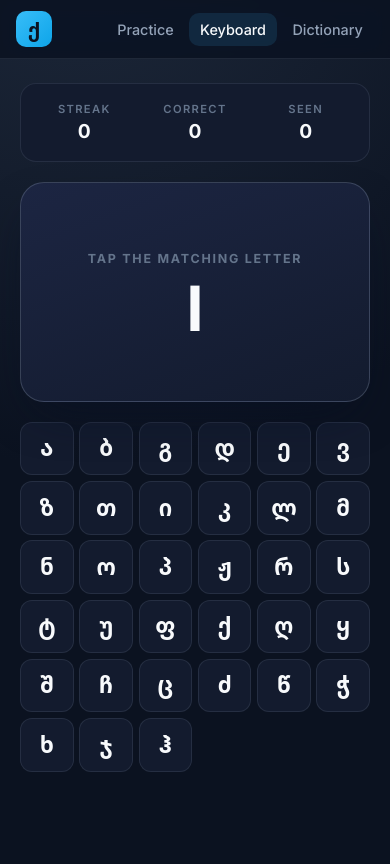
After one commit to dariuswhatling/kartuli, a Django app: page /keyboard/ in a window 390 px wide. The commit adds this page. Run offline with Django 5.2, Linux system fonts and the light colour scheme; data comes from the database, SQL or seed files in the repository; data that the repository does not hold is empty.

Commit message:
Add alphabet keyboard practice mode
New /keyboard/ page that shows a romanised prompt (e.g. 'ts'') and the full 33-letter Georgian alphabet as tappable keys. Tapping the correct letter is logged as a normal Attempt, so the spaced-recall weighting carries across modes.

Selection: pick_card now accepts single_char_only to restrict to alphabet cards. Two new endpoints: /api/quiz/keyboard-layout/ (distinct single-char Georgian letters) and /api/quiz/keyboard-next/ (next prompt). Answers reuse the existing /api/quiz/answer/ endpoint.

UI: new 'Keyboard' nav link, three-mode chooser on the home page, responsive grid (6 cols on narrow phones, 7 default, 9 on wider screens), tap-feedback colours matching the multiple-choice quiz.
Co-authored-by: Cursor <cursoragent@cursor.com>

```diff
--- a/flashcards/urls.py
+++ b/flashcards/urls.py
@@ -4,9 +4,16 @@ from . import views
 
 urlpatterns = [
     path("quiz/", views.quiz_page, name="quiz"),
+    path("keyboard/", views.keyboard_page, name="keyboard"),
     path("dictionary/", views.dictionary_page, name="dictionary"),
     path("api/quiz/next/", views.api_next, name="api_quiz_next"),
     path("api/quiz/answer/", views.api_answer, name="api_quiz_answer"),
+    path("api/quiz/keyboard-next/", views.api_keyboard_next, name="api_keyboard_next"),
+    path(
+        "api/quiz/keyboard-layout/",
+        views.api_keyboard_layout,
+        name="api_keyboard_layout",
+    ),
     path("api/cards/", views.api_cards, name="api_cards"),
     path("api/cards/<int:card_id>/", views.api_card_detail, name="api_card_detail"),
 ]
--- a/flashcards/views.py
+++ b/flashcards/views.py
@@ -15,6 +15,11 @@ from .selection import pick_card, pick_distractors
 @ensure_csrf_cookie
 def quiz_page(request: HttpRequest) -> HttpResponse:
     return render(request, "quiz.html")
+
+
+@ensure_csrf_cookie
+def keyboard_page(request: HttpRequest) -> HttpResponse:
+    return render(request, "keyboard.html")
 
 
 @ensure_csrf_cookie
@@ -70,6 +75,42 @@ def api_next(request: HttpRequest) -> JsonResponse:
             "direction": direction,
             "prompt": prompt,
             "options": options,
+        }
+    )
+
+
+@require_GET
+def api_keyboard_layout(request: HttpRequest) -> JsonResponse:
+    """All distinct single-character Georgian letters in the dictionary."""
+    seen: set[str] = set()
+    letters: list[str] = []
+    for georgian in Card.objects.order_by("id").values_list("georgian", flat=True):
+        if len(georgian) == 1 and georgian not in seen:
+            seen.add(georgian)
+            letters.append(georgian)
+    return JsonResponse({"letters": letters})
+
+
+@require_GET
+def api_keyboard_next(request: HttpRequest) -> JsonResponse:
+    last_id = request.GET.get("last_id")
+    exclude_ids: list[int] = []
+    if last_id and last_id.isdigit():
+        exclude_ids.append(int(last_id))
+
+    card = pick_card(exclude_ids=exclude_ids, single_char_only=True)
+    if card is None:
+        return JsonResponse(
+            {"error": "no_cards", "message": "Add at least one single-letter card."},
+            status=404,
+        )
+
+    return JsonResponse(
+        {
+            "card_id": card.id,
+            "direction": Attempt.DIRECTION_EN_TO_GEO,
+            "prompt": card.english,
+            "answer_length": len(card.georgian),
         }
     )
 
--- a/static/css/style.css
+++ b/static/css/style.css
@@ -441,6 +441,79 @@ a:hover { text-decoration: underline; }
 .feedback.is-correct { color: var(--success); }
 .feedback.is-wrong   { color: var(--danger); }
 
+/* ---- Keyboard mode ---- */
+.kb {
+    display: flex;
+    flex-direction: column;
+    gap: 1.25rem;
+}
+
+.kb-grid {
+    display: grid;
+    grid-template-columns: repeat(7, minmax(0, 1fr));
+    gap: 0.4rem;
+}
+
+.kb-key {
+    appearance: none;
+    display: grid;
+    place-items: center;
+    aspect-ratio: 1 / 1;
+    min-height: 48px;
+    padding: 0;
+    border-radius: 12px;
+    border: 1px solid var(--border);
+    background: var(--bg-elev);
+    color: var(--fg);
+    font-family: var(--font-ge);
+    font-size: clamp(1.4rem, 5vw, 1.85rem);
+    font-weight: 600;
+    line-height: 1;
+    transition: background 0.12s ease, border-color 0.12s ease,
+        transform 0.08s ease, color 0.12s ease;
+}
+
+.kb-key:not(:disabled):hover {
+    border-color: var(--border-strong);
+    background: var(--bg-soft);
+}
+
+.kb-key:not(:disabled):active {
+    transform: scale(0.96);
+}
+
+.kb-key:disabled {
+    cursor: default;
+}
+
+.kb-key.is-correct {
+    background: rgba(74, 222, 128, 0.2);
+    border-color: rgba(74, 222, 128, 0.55);
+    color: #d1fae5;
+}
+
+.kb-key.is-wrong {
+    background: rgba(248, 113, 113, 0.18);
+    border-color: rgba(248, 113, 113, 0.5);
+    color: #fee2e2;
+}
+
+.kb-empty {
+    grid-column: 1 / -1;
+    text-align: center;
+    color: var(--fg-dim);
+    padding: 1rem 0;
+}
+
+@media (max-width: 420px) {
+    .kb-grid { grid-template-columns: repeat(6, minmax(0, 1fr)); gap: 0.35rem; }
+    .kb-key { min-height: 44px; }
+}
+
+@media (min-width: 700px) {
+    .kb-grid { grid-template-columns: repeat(9, minmax(0, 1fr)); }
+}
+
 /* ---- Dictionary ---- */
 .dict-header h1 {
     margin: 0 0 0.4rem;
--- /dev/null
+++ b/static/js/keyboard.js
@@ -0,0 +1,164 @@
+(() => {
+    "use strict";
+
+    const els = {
+        card: document.getElementById("card"),
+        prompt: document.getElementById("card-prompt"),
+        grid: document.getElementById("kb-grid"),
+        feedback: document.getElementById("feedback"),
+        streak: document.getElementById("stat-streak"),
+        correct: document.getElementById("stat-correct"),
+        total: document.getElementById("stat-total"),
+    };
+
+    const state = {
+        current: null,
+        lastCardId: null,
+        locked: false,
+        streak: 0,
+        correct: 0,
+        total: 0,
+        keys: {}, // georgian char -> button element
+    };
+
+    function getCsrfToken() {
+        const match = document.cookie.match(/(?:^|;\s*)csrftoken=([^;]+)/);
+        return match ? decodeURIComponent(match[1]) : "";
+    }
+
+    async function api(url, options = {}) {
+        const headers = { "Content-Type": "application/json", ...(options.headers || {}) };
+        if (options.method && options.method !== "GET") {
+            headers["X-CSRFToken"] = getCsrfToken();
+        }
+        const res = await fetch(url, { ...options, headers });
+        const data = await res.json().catch(() => ({}));
+        if (!res.ok) {
+            const err = new Error(data.message || data.error || `HTTP ${res.status}`);
+            err.status = res.status;
+            throw err;
+        }
+        return data;
+    }
+
+    function clearKeyHighlights() {
+        Object.values(state.keys).forEach((btn) => {
+            btn.classList.remove("is-correct", "is-wrong", "is-dimmed");
+        });
+        els.card.classList.remove("is-correct", "is-wrong");
+        els.feedback.textContent = "";
+        els.feedback.classList.remove("is-correct", "is-wrong");
+    }
+
+    function setKeysEnabled(enabled) {
+        Object.values(state.keys).forEach((btn) => (btn.disabled = !enabled));
+    }
+
+    async function buildKeyboard() {
+        const data = await api("/api/quiz/keyboard-layout/");
+        els.grid.innerHTML = "";
+        state.keys = {};
+        (data.letters || []).forEach((letter) => {
+            const btn = document.createElement("button");
+            btn.type = "button";
+            btn.className = "kb-key";
+            btn.textContent = letter;
+            btn.dataset.value = letter;
+            btn.disabled = true;
+            btn.addEventListener("click", () => onTap(letter));
+            els.grid.appendChild(btn);
+            state.keys[letter] = btn;
+        });
+        if ((data.letters || []).length === 0) {
+            const empty = document.createElement("p");
+            empty.className = "kb-empty";
+            empty.textContent =
+                "No single-letter cards yet. Add some letters in the Dictionary.";
+            els.grid.appendChild(empty);
+        }
+    }
+
+    async function loadNext() {
+        state.locked = true;
+        setKeysEnabled(false);
+        clearKeyHighlights();
+        els.prompt.textContent = "…";
+
+        try {
+            const params = new URLSearchParams();
+            if (state.lastCardId != null) params.set("last_id", state.lastCardId);
+            const card = await api(
+                `/api/quiz/keyboard-next/?${params.toString()}`
+            );
+            state.current = card;
+            els.prompt.textContent = card.prompt;
+            setKeysEnabled(true);
+            state.locked = false;
+        } catch (err) {
+            els.prompt.textContent = "—";
+            els.feedback.textContent =
+                err.status === 404
+                    ? "No alphabet cards available."
+                    : `Couldn't load (${err.status || "network"}).`;
+            els.feedback.classList.add("is-wrong");
+        }
+    }
+
+    async function onTap(letter) {
+        if (state.locked || !state.current) return;
+        state.locked = true;
+        setKeysEnabled(false);
+
+        const tappedBtn = state.keys[letter];
+
+        try {
+            const result = await api("/api/quiz/answer/", {
+                method: "POST",
+                body: JSON.stringify({
+                    card_id: state.current.card_id,
+                    direction: state.current.direction,
+                    chosen: letter,
+                }),
+            });
+
+            state.total += 1;
+            els.total.textContent = state.total;
+
+            if (result.correct) {
+                state.correct += 1;
+                state.streak += 1;
+                tappedBtn.classList.add("is-correct");
+                els.card.classList.add("is-correct");
+                els.feedback.textContent = "Correct";
+                els.feedback.classList.add("is-correct");
+            } else {
+                state.streak = 0;
+                tappedBtn.classList.add("is-wrong");
+                els.card.classList.add("is-wrong");
+                const correctBtn = state.keys[result.answer];
+                if (correctBtn) correctBtn.classList.add("is-correct");
+                els.feedback.textContent = `Answer: ${result.answer}`;
+                els.feedback.classList.add("is-wrong");
+            }
+            els.correct.textContent = state.correct;
+            els.streak.textContent = state.streak;
+            state.lastCardId = state.current.card_id;
+
+            const delay = result.correct ? 650 : 1500;
+            setTimeout(loadNext, delay);
+        } catch (err) {
+            state.locked = false;
+            setKeysEnabled(true);
+            els.feedback.textContent =
+                err.status === 403
+                    ? "Couldn't save (403). The page may need a refresh."
+                    : `Couldn't save (${err.status || "network"}). Try again.`;
+            els.feedback.classList.add("is-wrong");
+        }
+    }
+
+    (async () => {
+        await buildKeyboard();
+        await loadNext();
+    })();
+})();
--- a/templates/base.html
+++ b/templates/base.html
@@ -19,6 +19,7 @@
         </a>
         <nav class="nav">
             <a href="{% url 'quiz' %}" class="nav-link {% block nav_quiz %}{% endblock %}">Practice</a>
+            <a href="{% url 'keyboard' %}" class="nav-link {% block nav_kb %}{% endblock %}">Keyboard</a>
             <a href="{% url 'dictionary' %}" class="nav-link {% block nav_dict %}{% endblock %}">Dictionary</a>
         </nav>
     </header>
--- a/templates/home.html
+++ b/templates/home.html
@@ -11,8 +11,9 @@
         wrong and quietly revisits the ones you've mastered.
     </p>
     <div class="hero-actions">
-        <a class="btn btn-primary btn-lg" href="{% url 'quiz' %}">Start practising →</a>
-        <a class="btn btn-ghost btn-lg" href="{% url 'dictionary' %}">Browse dictionary</a>
+        <a class="btn btn-primary btn-lg" href="{% url 'quiz' %}">Multiple choice</a>
+        <a class="btn btn-ghost btn-lg" href="{% url 'keyboard' %}">Alphabet keyboard</a>
+        <a class="btn btn-ghost btn-lg" href="{% url 'dictionary' %}">Dictionary</a>
     </div>
 
     <div class="alphabet-preview" aria-hidden="true">
--- /dev/null
+++ b/templates/keyboard.html
@@ -0,0 +1,39 @@
+{% extends "base.html" %}
+{% load static %}
+
+{% block title %}Keyboard – Kartuli{% endblock %}
+{% block nav_kb %}is-active{% endblock %}
+
+{% block content %}
+<section class="kb" id="kb">
+    <div class="quiz-stats">
+        <div class="stat">
+            <span class="stat-label">Streak</span>
+            <span class="stat-value" id="stat-streak">0</span>
+        </div>
+        <div class="stat">
+            <span class="stat-label">Correct</span>
+            <span class="stat-value" id="stat-correct">0</span>
+        </div>
+        <div class="stat">
+            <span class="stat-label">Seen</span>
+            <span class="stat-value" id="stat-total">0</span>
+        </div>
+    </div>
+
+    <div class="card" id="card">
+        <div class="card-direction">Tap the matching letter</div>
+        <div class="card-prompt" id="card-prompt">…</div>
+    </div>
+
+    <div class="kb-grid" id="kb-grid" aria-label="Georgian alphabet keyboard">
+        <p class="kb-empty">Loading…</p>
+    </div>
+
+    <div class="feedback" id="feedback" aria-live="polite"></div>
+</section>
+{% endblock %}
+
+{% block scripts %}
+<script src="{% static 'js/keyboard.js' %}" defer></script>
+{% endblock %}
```
Also changed, not shown: flashcards/selection.py (+11 -2 lines).
